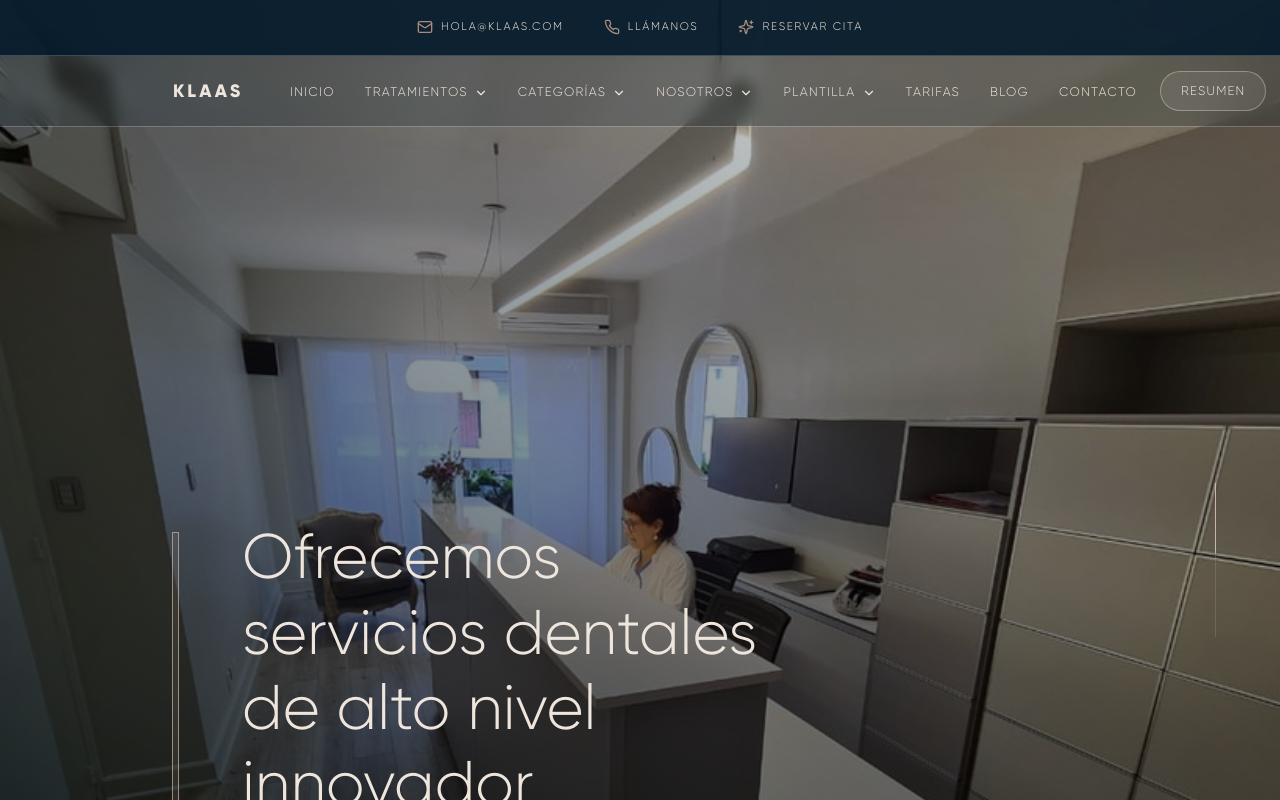
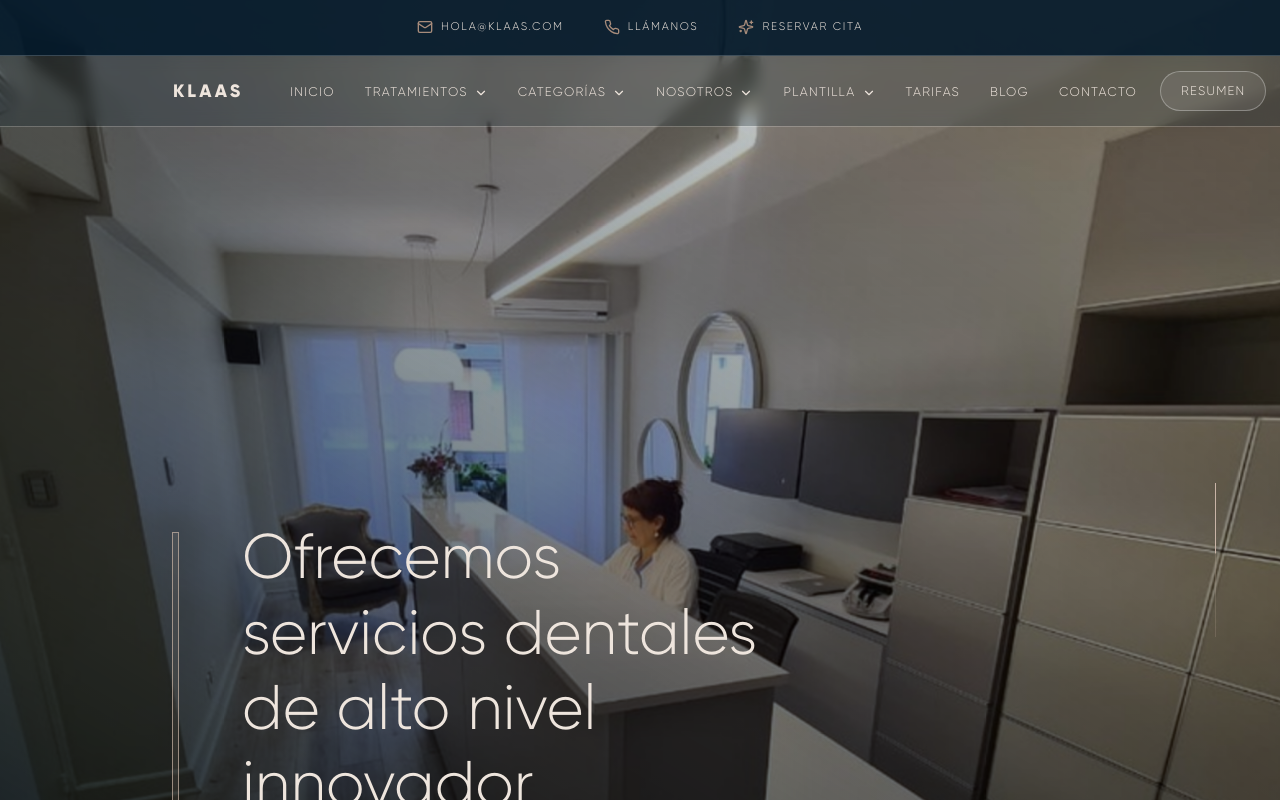
Before and after one commit to MrSven86/empty, a React (Vite) app: page / in a window 1280 px wide. Shown: the top 800 px of the page. Built offline with nearby package versions, Linux system fonts and the light colour scheme; the HTML template or start-up script is replaced by a standard one.

Commit message:
Add slow zoom to hero
Co-authored-by: MrSven86 <225744270+MrSven86@users.noreply.github.com>

```diff
--- a/tailwind.config.ts
+++ b/tailwind.config.ts
@@ -79,10 +79,15 @@ export default {
           from: { height: "var(--radix-accordion-content-height)" },
           to: { height: "0" },
         },
+        "slow-zoom": {
+          "0%": { transform: "scale(1)" },
+          "100%": { transform: "scale(1.08)" },
+        },
       },
       animation: {
         "accordion-down": "accordion-down 0.2s ease-out",
         "accordion-up": "accordion-up 0.2s ease-out",
+        "slow-zoom": "slow-zoom 25s ease-in-out infinite alternate",
       },
     },
   },
```
